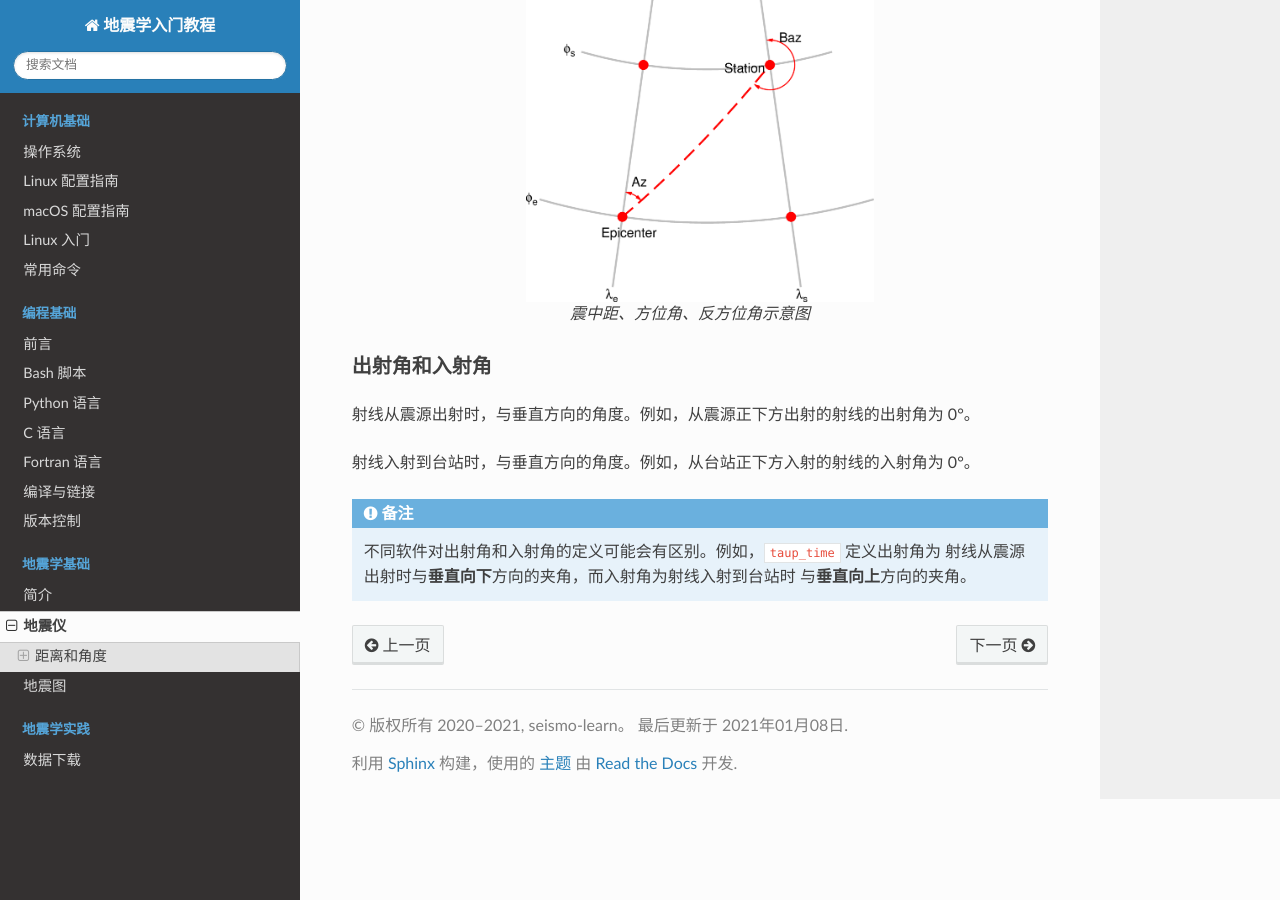
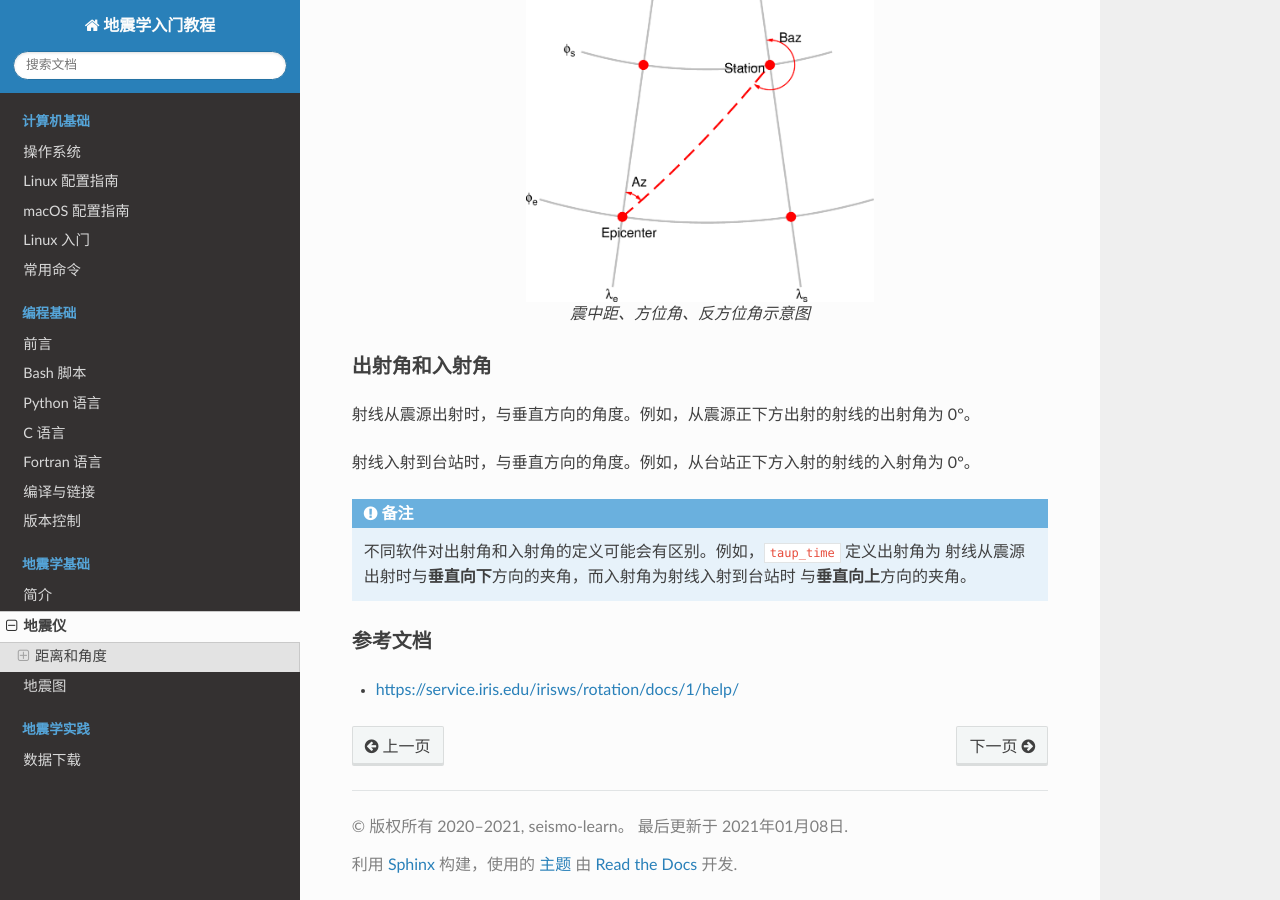
Before and after one commit to seismo-learn/seismology101, a Sphinx documentation site: the page built from source/seismograph/index.rst, in a window 1280 px wide and 900 px high, scrolled down 564 px. Built offline with Sphinx 7.4.7 and the Read the Docs theme 2.0.0, drawn with Linux system fonts in a browser that asks for light colours.

Commit message:
Add references

```diff
--- a/source/seismograph/index.rst
+++ b/source/seismograph/index.rst
@@ -39,3 +39,8 @@
    不同软件对出射角和入射角的定义可能会有区别。例如，``taup_time`` 定义出射角为
    射线从震源出射时与\ **垂直向下**\ 方向的夹角，而入射角为射线入射到台站时
    与\ **垂直向上**\ 方向的夹角。
+
+参考文档
+++++++++
+
+- https://service.iris.edu/irisws/rotation/docs/1/help/
```
